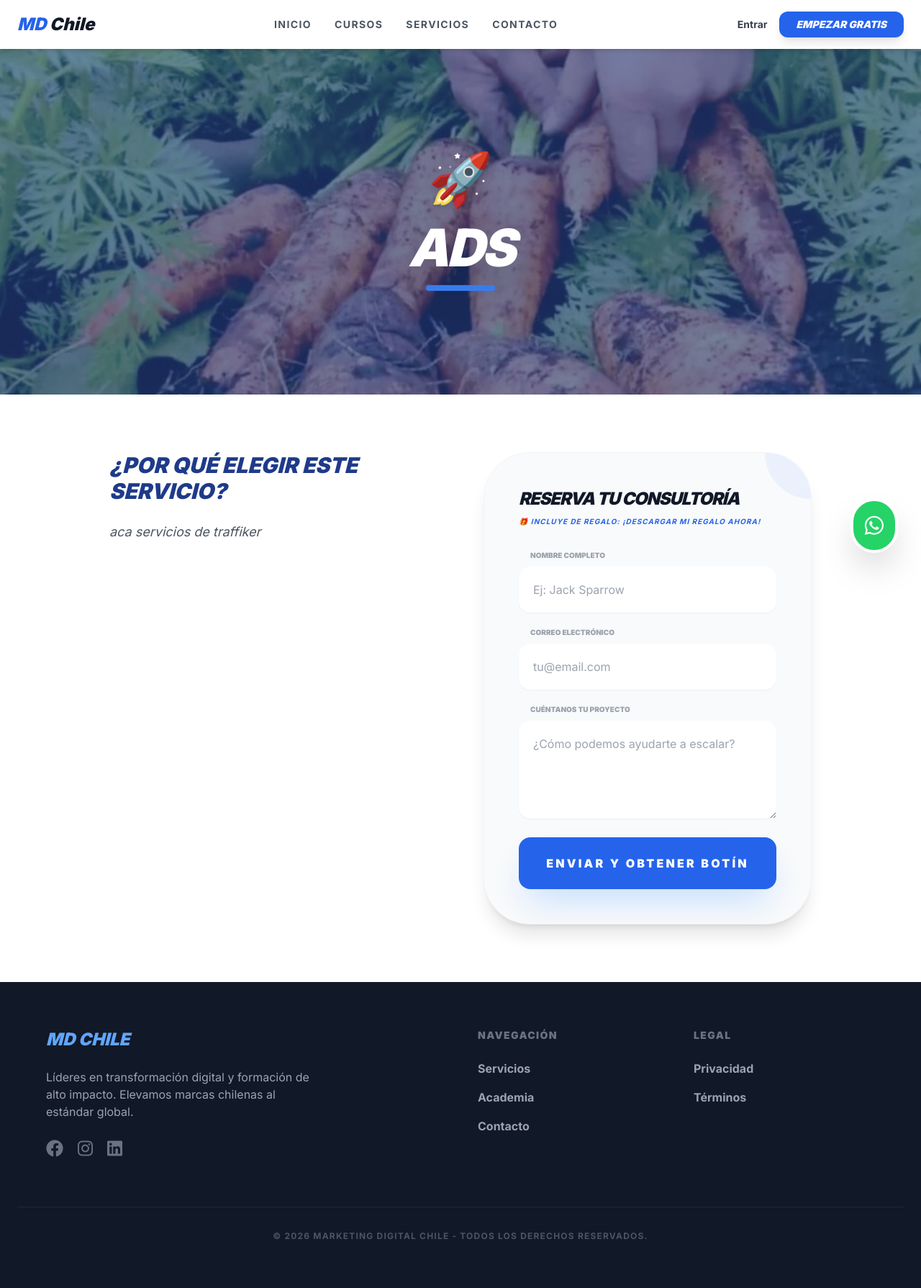
After one commit to VikingoPkk/marketing-digital-chile, a Django app: a page that uses templates/agency/service_landing.html in a window 1280 px wide. The commit adds this page. Shown: the whole page at 72% size. Run offline with Django 5.2, Linux system fonts and the light colour scheme; data comes from the database, SQL or seed files in the repository; both versions use the stored data as it was after the commit; some libraries are stand-ins or nearby versions.

Commit message:
Version estable de LEADS todo correcto

```diff
--- a/agency/models.py
+++ b/agency/models.py
@@ -1,8 +1,8 @@
 from django.db import models
 from django.utils.text import slugify
 
-# Mantén tu modelo Service arriba...
 class Service(models.Model):
+    # --- TUS CAMPOS ORIGINALES ---
     title = models.CharField(max_length=200, verbose_name="Nombre del Servicio")
     slug = models.SlugField(unique=True, blank=True)
     icon_emoji = models.CharField(max_length=10, default="🚀")
@@ -13,6 +13,12 @@ class Service(models.Model):
     reels_links = models.TextField(blank=True, null=True)
     order = models.PositiveIntegerField(default=0)
     is_active = models.BooleanField(default=True)
+
+    # --- AGREGADO: CAMPOS PARA LEAD MAGNET (EL REGALO) ---
+    # Estos campos permitirán que la página de gracias entregue el botín automáticamente
+    regalo_pdf = models.FileField(upload_to='leads/pdfs/', blank=True, null=True, verbose_name="Ebook o Guía PDF de Regalo")
+    regalo_video_privado = models.URLField(blank=True, null=True, verbose_name="URL Video Privado (YouTube/Vimeo)")
+    cta_regalo_text = models.CharField(max_length=100, default="¡Descargar mi regalo ahora!", verbose_name="Texto del Botón de Regalo")
 
     class Meta:
         ordering = ['order']
@@ -25,12 +31,28 @@ class Service(models.Model):
     def __str__(self):
         return self.title
 
-# NUEVO MODELO PARA CONTACTO (Asegúrate de la sangría aquí abajo)
 class ContactMessage(models.Model):
+    # --- TUS CAMPOS ORIGINALES ---
     name = models.CharField(max_length=100, verbose_name="Nombre")
     email = models.EmailField(verbose_name="Correo Electrónico")
     message = models.TextField(verbose_name="Mensaje o Consulta")
     created_at = models.DateTimeField(auto_now_add=True)
 
+    # --- AGREGADO: INTELIGENCIA DE CONVERSIÓN ---
+    # Para saber qué servicio específico generó el contacto en la landing
+    servicio_interes = models.ForeignKey(
+        Service,
+        on_delete=models.SET_NULL,
+        null=True,
+        blank=True,
+        verbose_name="Servicio de Interés"
+    )
+    # Para identificar si el lead viene de Meta Suite u otro origen
+    lead_source = models.CharField(
+        max_length=100,
+        default="Web Directa",
+        verbose_name="Origen del Lead"
+    )
+
     def __str__(self):
-        return f"Mensaje de {self.name} - {self.email}"
+        return f"Lead: {self.name} - Interesado en: {self.servicio_interes}"
--- a/courses/urls.py
+++ b/courses/urls.py
@@ -2,27 +2,30 @@ from django.urls import path
 from . import views
 
 urlpatterns = [
-    # 1. NAVEGACIÓN PRINCIPAL
+    # --- NAVEGACIÓN PRINCIPAL ---
     path('', views.home, name='home'),
-    path('', views.home, name='home'),
-    # ESTA LÍNEA ES EL MOTOR:
-    path('servicios/', views.services_list, name='services_list'),
-    path('dashboard/', views.dashboard, name='dashboard'),
-    path('profile/edit/', views.edit_profile, name='edit_profile'),
     path('contacto/', views.contact_page, name='contact_view'),
 
-    # 2. SISTEMA DE CURSOS
+    # --- SISTEMA DE SERVICIOS Y LANDINGS (META SUITE) ---
+    # Vitrina general de servicios
+    path('servicios/', views.services_list, name='services_list'),
+    # Landing Page individual por SLUG (Para tus campañas)
+    path('servicios/<slug:slug>/', views.service_detail, name='service_detail'),
+
+    # --- SISTEMA DE ACADEMIA (DASHBOARD Y CURSOS) ---
+    path('dashboard/', views.dashboard, name='dashboard'),
     path('course/<int:course_id>/', views.course_detail, name='course_detail'),
+    path('enroll-trial/<int:course_id>/', views.enroll_trial, name='enroll_trial'),
     path('checkout/<int:course_id>/', views.checkout, name='checkout'),
-    path('enroll/<int:course_id>/', views.enroll_trial, name='enroll_trial'),
-    path('lesson/toggle/<int:lesson_id>/', views.toggle_lesson_completion, name='toggle_lesson_completion'),
 
-    # 3. EXÁMENES Y RESULTADOS
+    # --- LECCIONES Y PROGRESO ---
+    path('toggle-lesson/<int:lesson_id>/', views.toggle_lesson_completion, name='toggle_lesson'),
+
+    # --- EXÁMENES Y PERFIL ---
     path('quiz/<int:quiz_id>/', views.take_quiz, name='take_quiz'),
-    path('quiz/result/', views.take_quiz, name='quiz_result'),
+    path('profile/edit/', views.edit_profile, name='edit_profile'),
 
-    # 4. SISTEMA DE DIPLOMAS MD CHILE
-    path('verificar-certificado/<int:course_id>/', views.check_certificate, name='check_certificate'),
-    path('descargar-diploma/<int:certificate_id>/', views.generate_diploma_pdf, name='generate_diploma_pdf'),
-
+    # --- DIPLOMAS Y CERTIFICADOS ---
+    path('certificate/check/<int:course_id>/', views.check_certificate, name='check_certificate'),
+    path('certificate/pdf/<int:certificate_id>/', views.generate_diploma_pdf, name='generate_diploma_pdf'),
 ]
--- a/courses/views.py
+++ b/courses/views.py
@@ -9,7 +9,7 @@ from reportlab.lib.units import cm
 
 # Modelos del sistema
 from .models import Course, Certificate, LessonProgress, Lesson, Enrollment, Quiz, CourseQuery
-from agency.models import Service
+from agency.models import Service, ContactMessage
 
 # 1. VISTAS DE NAVEGACIÓN Y AGENCIA
 def home(request):
@@ -20,12 +20,40 @@ def contact_page(request):
     """Muestra la página de contacto oficial de MD Chile."""
     return render(request, 'contact.html')
 
-# --- ESTA ES LA FUNCIÓN CORREGIDA ---
 def services_list(request):
+    """Muestra la vitrina de servicios dinámicos."""
     from agency.models import Service
     servicios_reales = Service.objects.filter(is_active=True).order_by('order')
-    print(f"--- CAPITÁN, CARGANDO {servicios_reales.count()} SERVICIOS ---") # Esto sale en el CMD
+    print(f"--- CAPITÁN, CARGANDO {servicios_reales.count()} SERVICIOS ---")
     return render(request, 'servicios_academia.html', {'servicios': servicios_reales})
+
+# --- NUEVA FUNCIÓN: LANDING PAGE INDIVIDUAL PROFESIONAL ---
+def service_detail(request, slug):
+    """Landing page individual con video, info extensa y captura de lead."""
+    service = get_object_or_404(Service, slug=slug, is_active=True)
+
+    if request.method == 'POST':
+        nombre = request.POST.get('name')
+        email = request.POST.get('email')
+        mensaje = request.POST.get('message')
+
+        if nombre and email:
+            # Guardamos al cliente en el Admin vinculado al servicio
+            ContactMessage.objects.create(
+                name=nombre,
+                email=email,
+                message=mensaje,
+                servicio_interes=service,
+                lead_source=f"Landing_{service.slug}"
+            )
+
+            # Redirigimos a la página de Gracias con el regalo prometido
+            return render(request, 'agency/thanks_gift.html', {
+                'service': service,
+                'nombre_cliente': nombre
+            })
+
+    return render(request, 'agency/service_landing.html', {'service': service})
 
 
 @login_required
@@ -101,7 +129,6 @@ def course_detail(request, course_id):
 def toggle_lesson_completion(request, lesson_id):
     """Marca lección como completada."""
     lesson = get_object_or_404(Lesson, id=lesson_id)
-    # Corrección ortográfica: get_or_create (estaba como get_or_get_create)
     progress, _ = LessonProgress.objects.get_or_create(user=request.user, lesson=lesson)
     progress.is_completed = not progress.is_completed
     progress.save()
--- /dev/null
+++ b/templates/agency/service_landing.html
@@ -0,0 +1,72 @@
+{% extends 'base.html' %}
+{% block content %}
+<div class="bg-white min-h-screen">
+    <div class="relative h-[60vh] flex items-center justify-center overflow-hidden bg-blue-900">
+        {% if service.banner_image %}
+            <img src="{{ service.banner_image.url }}" alt="{{ service.title }}" class="absolute w-full h-full object-cover opacity-40">
+        {% endif %}
+        <div class="relative z-10 text-center px-6">
+            <span class="text-7xl mb-6 block drop-shadow-lg">{{ service.icon_emoji|default:"🚀" }}</span>
+            <h1 class="text-5xl md:text-7xl font-black text-white uppercase italic tracking-tighter drop-shadow-2xl">
+                {{ service.title }}
+            </h1>
+            <div class="mt-4 h-2 w-24 bg-blue-500 mx-auto rounded-full"></div>
+        </div>
+    </div>
+
+    <div class="max-w-5xl mx-auto py-20 px-6">
+        <div class="grid grid-cols-1 lg:grid-cols-2 gap-16 items-start">
+
+            <div class="space-y-12">
+                {% if service.video_url %}
+                <div class="aspect-video rounded-[3rem] overflow-hidden shadow-2xl border-4 border-gray-50 transform -rotate-1 hover:rotate-0 transition-transform duration-500">
+                    <iframe class="w-full h-full" src="{{ service.video_url }}" frameborder="0" allow="accelerometer; autoplay; clipboard-write; encrypted-media; gyroscope; picture-in-picture" allowfullscreen></iframe>
+                </div>
+                {% endif %}
+
+                <div class="prose prose-blue max-w-none">
+                    <h2 class="text-3xl font-black text-blue-900 uppercase italic mb-6">¿Por qué elegir este servicio?</h2>
+                    <div class="text-gray-600 text-lg leading-relaxed italic font-medium">
+                        {{ service.long_description|linebreaks }}
+                    </div>
+                </div>
+            </div>
+
+            <div class="sticky top-10">
+                <div class="bg-gray-50 p-10 md:p-12 rounded-[4rem] border border-gray-100 shadow-xl relative overflow-hidden">
+                    <div class="absolute top-0 right-0 w-32 h-32 bg-blue-100 rounded-full -mr-16 -mt-16 opacity-50"></div>
+
+                    <div class="relative z-10">
+                        <h3 class="text-2xl font-black text-gray-900 mb-2 uppercase italic tracking-tighter">Reserva tu Consultoría</h3>
+                        <p class="text-blue-600 font-bold mb-8 uppercase text-[10px] tracking-widest italic">
+                            🎁 Incluye de regalo: {{ service.cta_regalo_text }}
+                        </p>
+
+                        <form method="POST" class="space-y-5">
+                            {% csrf_token %}
+                            <div>
+                                <label class="block text-[10px] font-black uppercase text-gray-400 mb-2 ml-4">Nombre Completo</label>
+                                <input type="text" name="name" required class="w-full p-5 rounded-2xl bg-white border-none shadow-sm focus:ring-2 focus:ring-blue-500 outline-none transition-all" placeholder="Ej: Jack Sparrow">
+                            </div>
+
+                            <div>
+                                <label class="block text-[10px] font-black uppercase text-gray-400 mb-2 ml-4">Correo Electrónico</label>
+                                <input type="email" name="email" required class="w-full p-5 rounded-2xl bg-white border-none shadow-sm focus:ring-2 focus:ring-blue-500 outline-none transition-all" placeholder="tu@email.com">
+                            </div>
+
+                            <div>
+                                <label class="block text-[10px] font-black uppercase text-gray-400 mb-2 ml-4">Cuéntanos tu proyecto</label>
+                                <textarea name="message" rows="4" class="w-full p-5 rounded-2xl bg-white border-none shadow-sm focus:ring-2 focus:ring-blue-500 outline-none transition-all" placeholder="¿Cómo podemos ayudarte a escalar?"></textarea>
+                            </div>
+
+                            <button type="submit" class="w-full bg-blue-600 text-white py-6 rounded-2xl font-black uppercase tracking-[0.2em] hover:bg-blue-900 transition-all shadow-2xl shadow-blue-200 transform hover:-translate-y-1 active:scale-95">
+                                Enviar y obtener botín
+                            </button>
+                        </form>
+                    </div>
+                </div>
+            </div>
+        </div>
+    </div>
+</div>
+{% endblock %}
```
Also changed, not shown: courses/templates/servicios_academia.html (+6 -5 lines), templates/agency/thanks_gift.html (added, +58 -0 lines), agency/migrations/0003_contactmessage_lead_source_and_more.py (added), agency/migrations/0004_alter_contactmessage_lead_source_and_more.py (added), db.sqlite3, 2 other files.
